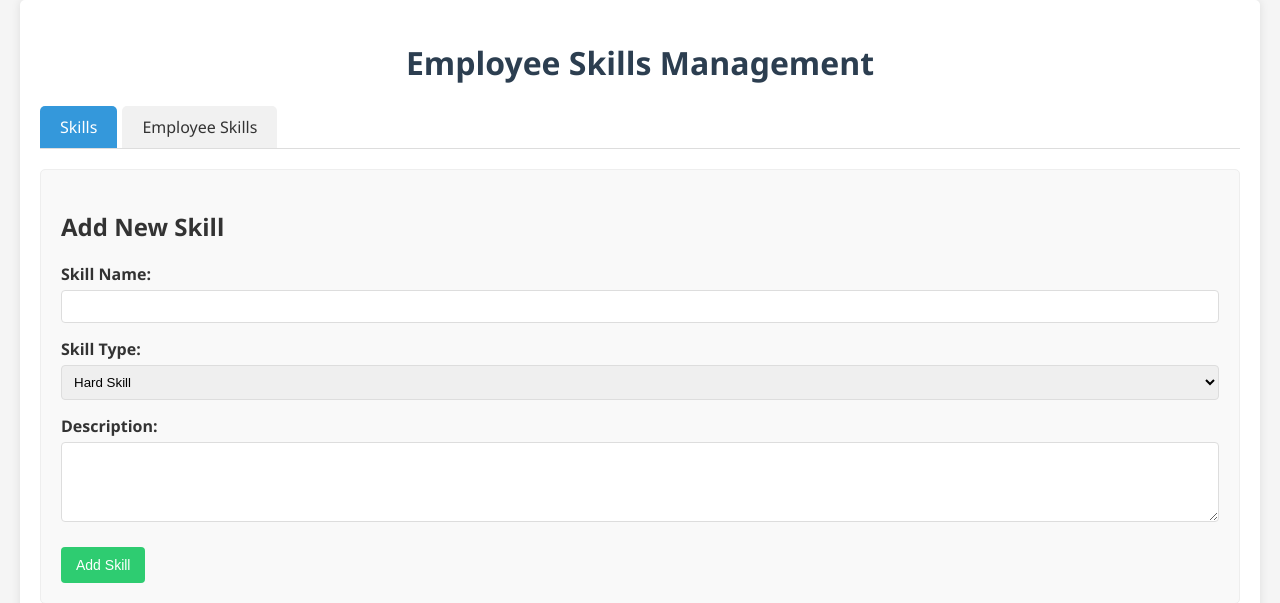
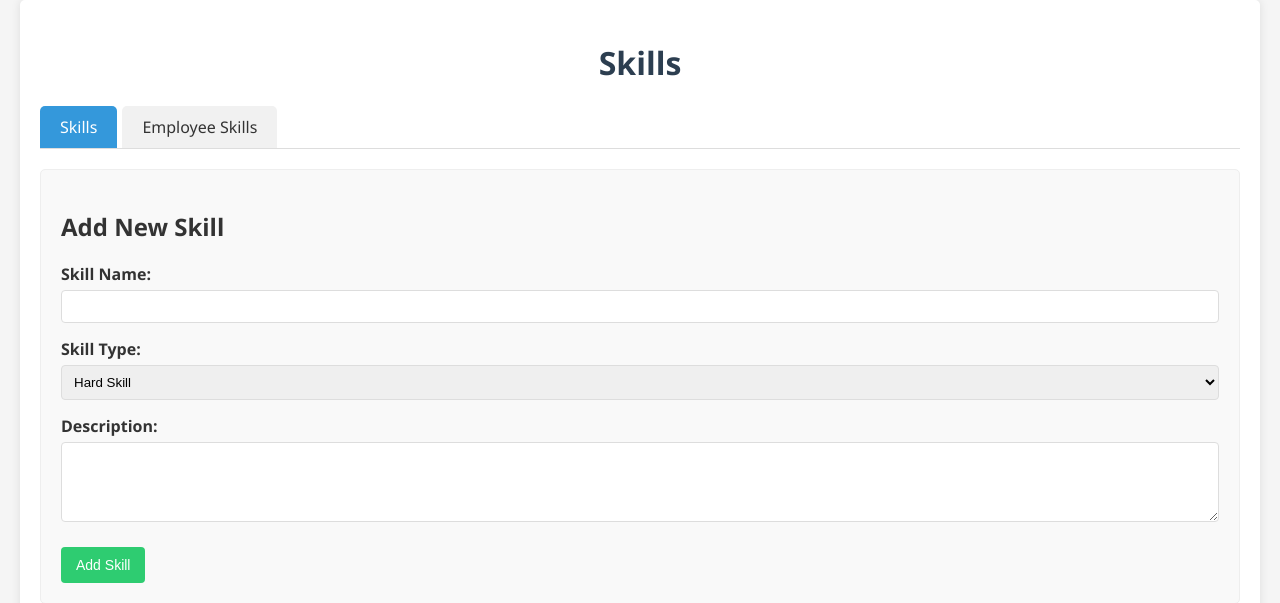
Before and after one commit to revelv/Tubes-SI-SDM-2373003_2373008, a PHP site: page /skill_types.php in a window 1280 px wide. Shown: the part 70-673 px from the top of the page. Run offline with PHP 8.4, Linux system fonts and the light colour scheme; a user stored in the database is signed in; data comes from the database, SQL or seed files in the repository.

Commit message:
final_last

```diff
--- a/skill_types.php
+++ b/skill_types.php
@@ -555,7 +555,7 @@ $editingSkill = isset($_GET['action']) && $_GET['action'] === 'edit_skill' && is
 
 <body>
     <div class="container">
-        <h1 class="ireng">Employee Skills Management</h1>
+        <h1 class="ireng">Skills</h1>
 
         <?php if (isset($_SESSION['success_message'])): ?>
             <div class="alert alert-success">
```
